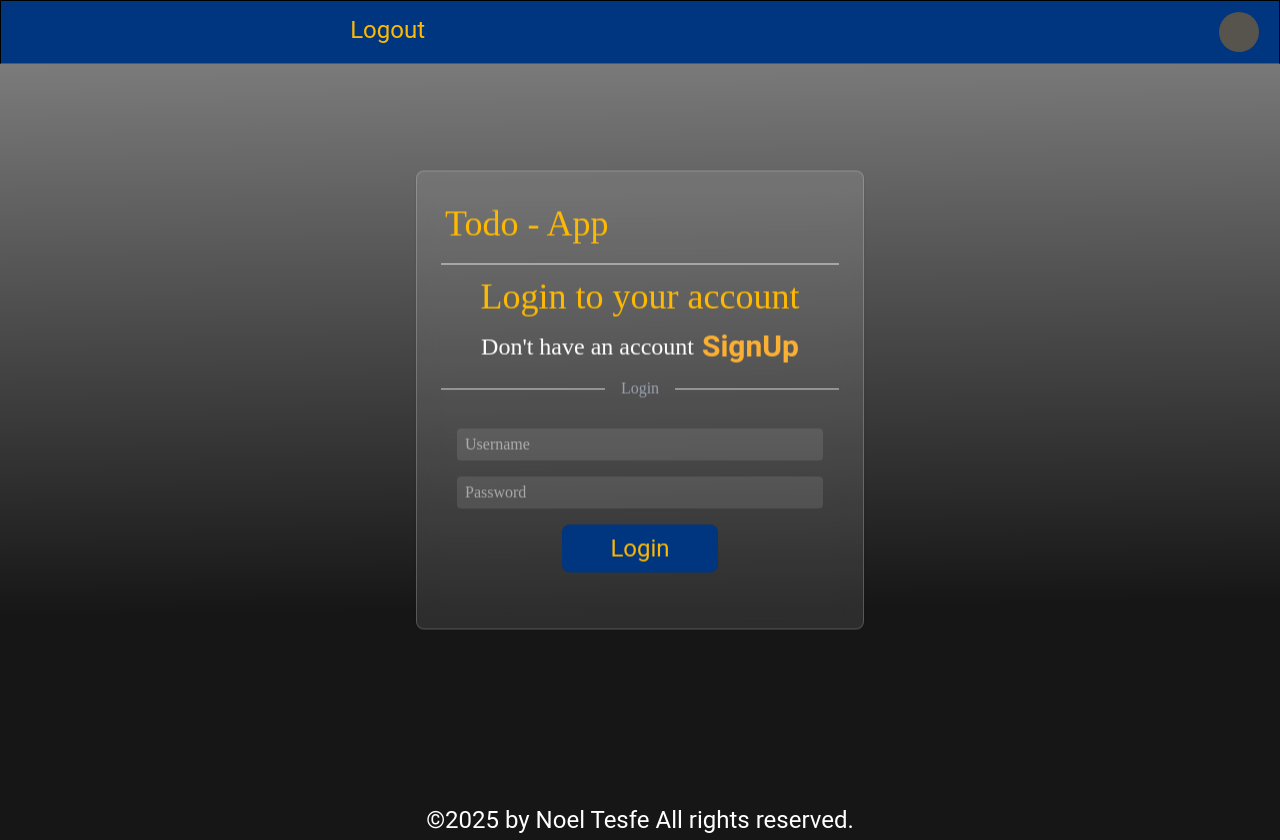
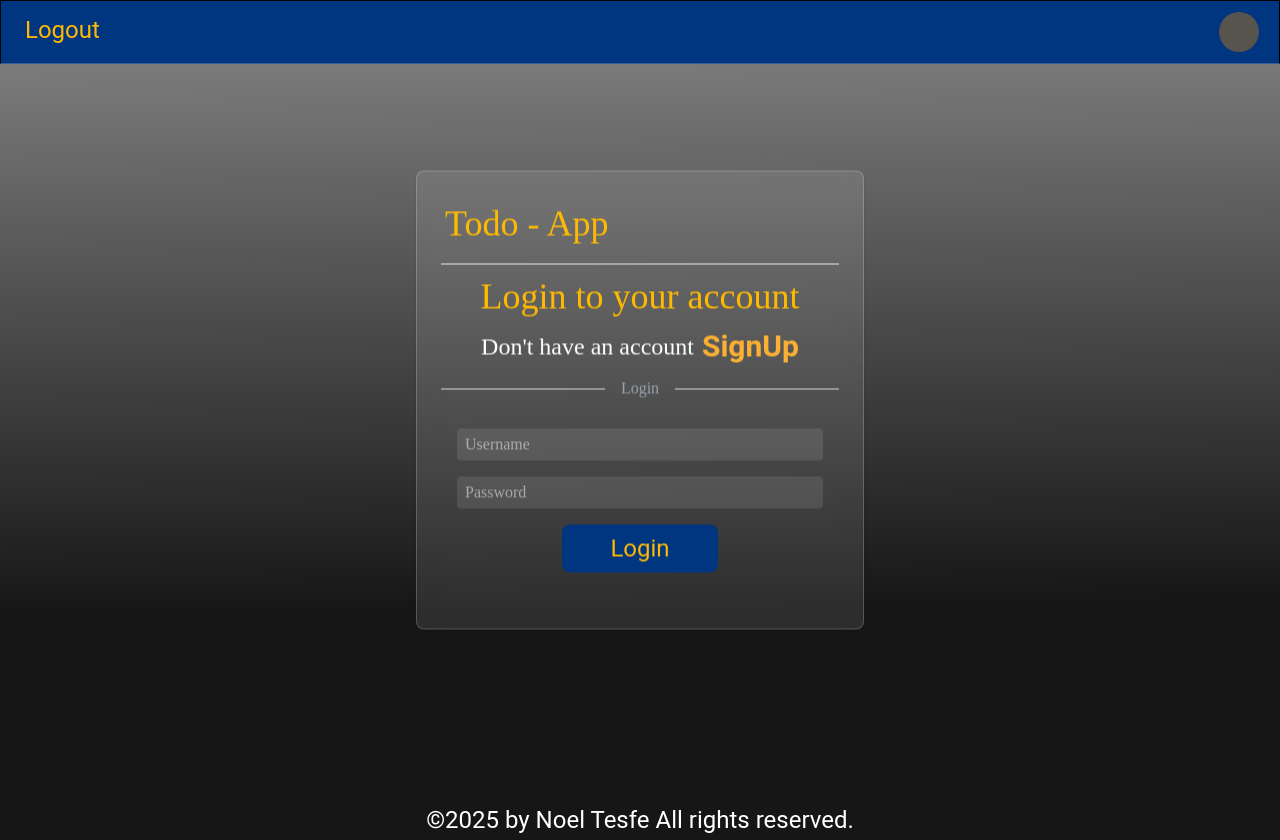
Before and after one commit to Noel-byte/todoapp-frontend, a React (Vite) app: page /login in a window 1280 px wide. Built offline with nearby package versions, Linux system fonts and the light colour scheme; no server answers; sample sign-in values are in the browser's storage.

Commit message:
modified frontend

```diff
--- a/src/components/FilterTasks.jsx
+++ b/src/components/FilterTasks.jsx
@@ -80,8 +80,8 @@ export const FilterTasks = () => {
   return (
     <div className="relative w-3/5">
       {/* Buttons for lg and up */}
-      <div className="hidden lg:flex justify-around gap-4  text-2xl text-heading">
-            <div>
+      <div className="hidden lg:flex justify-between items-center gap-4  text-2xl text-heading">
+        <div>
           {isAuthenticated ? (
             <span
               onClick={logoutUser}
@@ -91,9 +91,8 @@ export const FilterTasks = () => {
             </span>
           ) : undefined}
         </div>
-            {todos.length > 0 && (
-        <div className='flex justify-between gap-2'>
-
+        {todos.length > 0 && (
+          <div className="flex  justify-between">
             <>
               <span
                 onClick={allTasks}
@@ -124,10 +123,8 @@ export const FilterTasks = () => {
                 Clear
               </span>
             </>
-
-        </div>
-           )}
-
+          </div>
+        )}
       </div>
 
       {/* Hamburger icon for small screens */}
```
